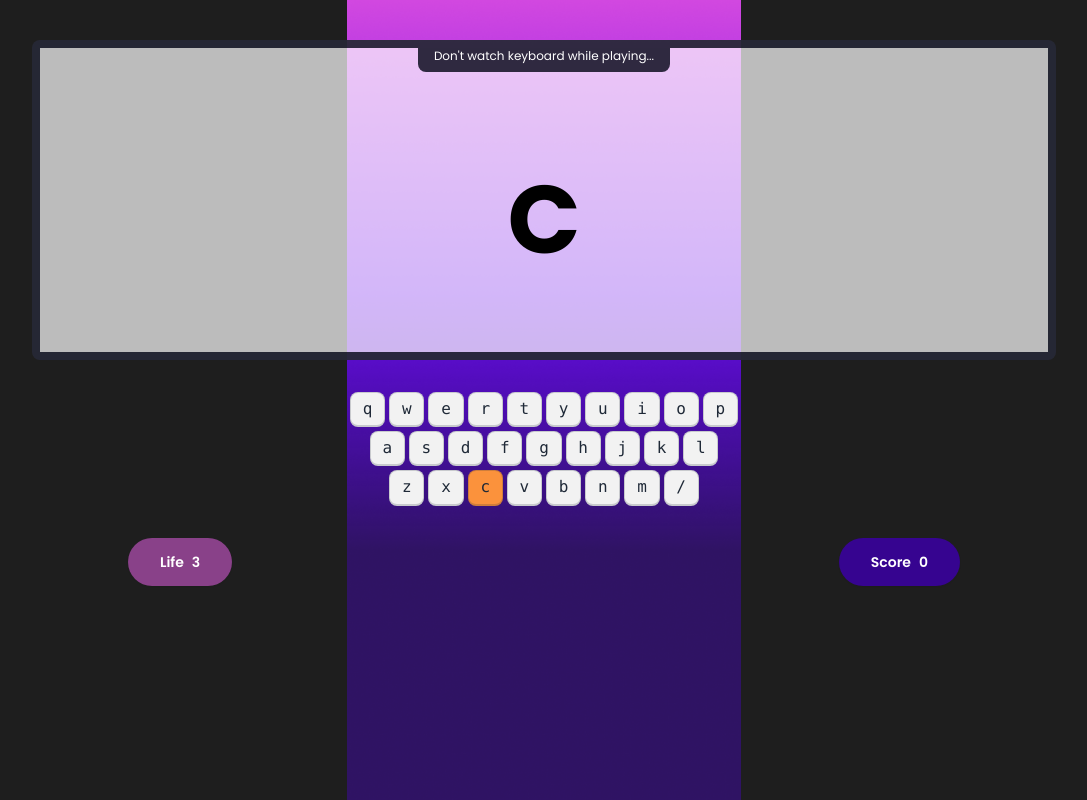
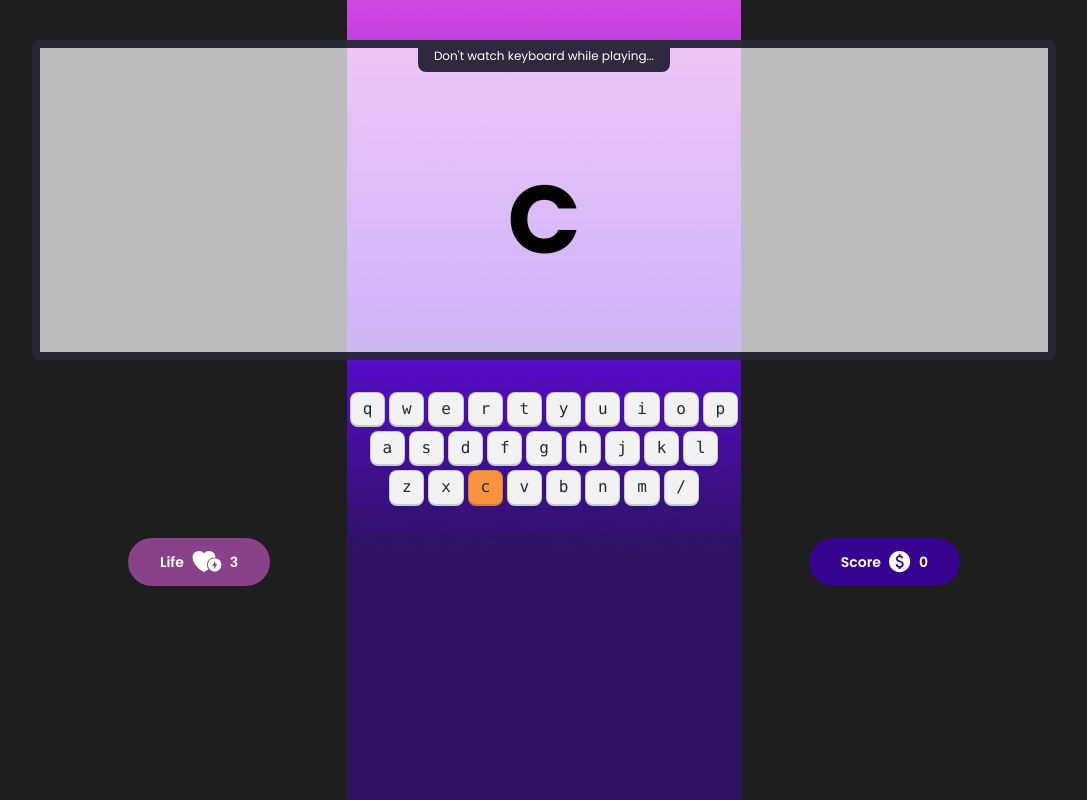
Before and after one commit to mus03/alpha-game, a plain HTML site: page index.html in a window 1280 px wide. Both pictures are taken after a click on the button "Play Now". Shown: the whole page, without its empty margins (96-1183 px from the left). Drawn offline with nearby package versions, Linux system fonts and the light colour scheme.

Commit message:
scripts added

```diff
--- a/index.html
+++ b/index.html
@@ -94,12 +94,14 @@
             class="btn text-white bg-[#894189] border-none rounded-full px-8"
           >
             Life
+            <img src="images/heart.svg" alt="" />
             <span id="life-score">3</span>
           </button>
           <button
             class="btn text-white bg-[#360490] border-none rounded-full px-8"
           >
             Score
+            <img src="images/dollar.svg" alt="" />
             <span id="span-score">0</span>
           </button>
         </div>
```
Also changed, not shown: images/dollar.svg (added), images/heart.svg (added).
